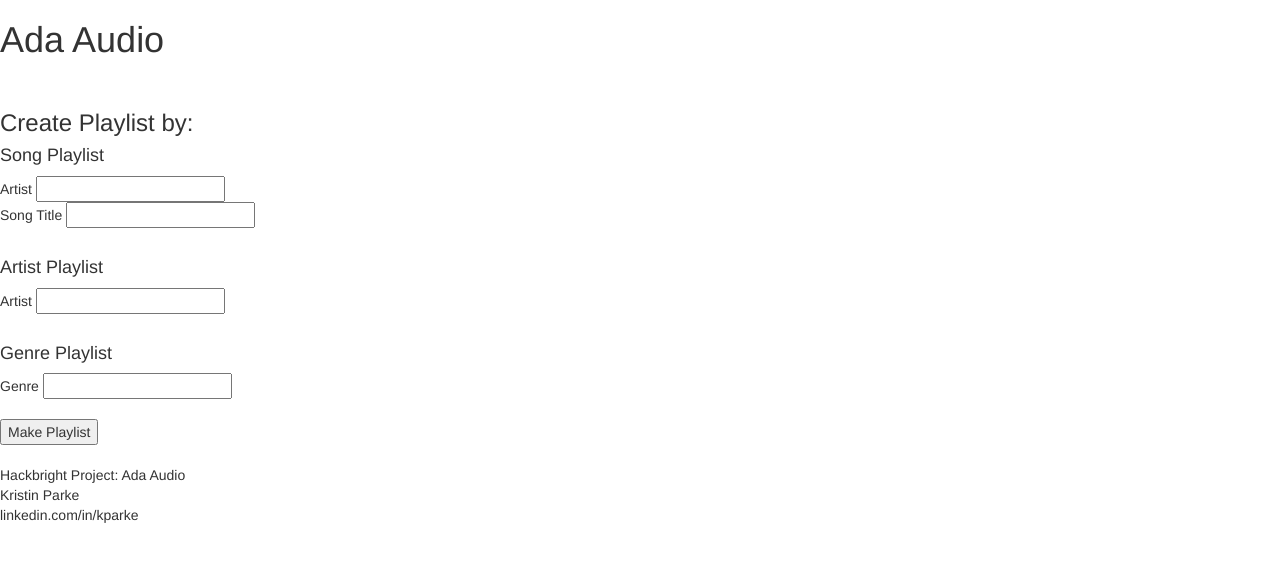
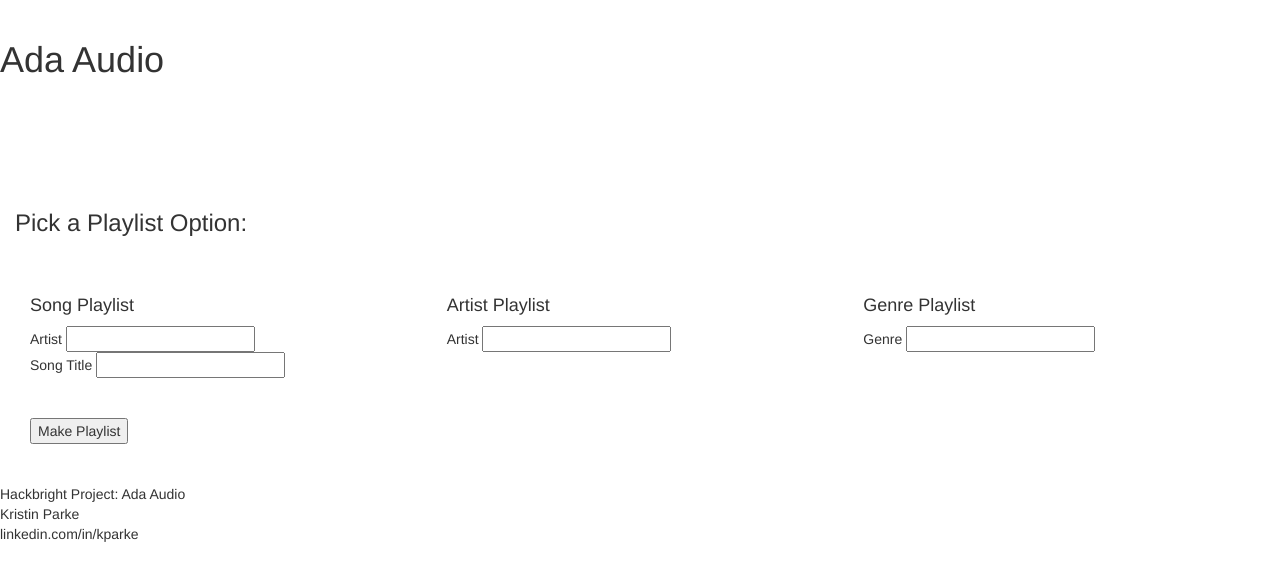
Before and after one commit to SeventhResolve/HB13-Project-Ada-Audio, a Flask app: page / in a window 1280 px wide. Shown: the top 581 px of the page. Run offline with Flask 2, Linux system fonts and the light colour scheme; some libraries are stand-ins or nearby versions.

Commit message:
Added bootstrap styling

```diff
--- a/templates/base.html
+++ b/templates/base.html
@@ -3,14 +3,18 @@
 <head>
     <title>{% block title %}TITLE GOES HERE{% endblock %}</title>
     <link href="https://maxcdn.bootstrapcdn.com/bootstrap/3.3.4/css/bootstrap.min.css" rel="stylesheet">
-    <!-- <link rel="stylesheet" href="/static/css/styles.css"> -->
+    <link rel="stylesheet" href="/static/css/styles.css">
+    <link href='https://fonts.googleapis.com/css?family=Arvo:400,700' rel='stylesheet' type='text/css'>
+    <link rel="shortcut icon" href="{{ url_for('static', filename='favicon.ico') }}">
     <script src="http://code.jquery.com/jquery.js"></script>
 </head>
 <body>
-    <h1>Ada Audio</h1><br>
+    <br>
+    <h1>Ada Audio</h1><br><br>
     {% block content %}BODY CONTENT GOES HERE{% endblock %}
     <br>
-    <footer>Hackbright Project: Ada Audio<br>
+    <footer>
+        Hackbright Project: Ada Audio<br>
         Kristin Parke<br>
         linkedin.com/in/kparke
     </footer>
--- a/templates/homesearchpage.html
+++ b/templates/homesearchpage.html
@@ -5,31 +5,45 @@
 {% block content %}
 
 
-<body>
-    <form action='/playlist'>
-        <h3>Create Playlist by:</h3>
+<!-- <div class="">
+</div> -->
+<br>
+<form class='col-xs-12' action='/playlist'>
+    <br>
+    <br>
+    <h3 class='playlist_title'>Pick a Playlist Option:</h3>
+    <br>
+    <br>
+    <span class='col-xs-4'>
+        <div>
         <h4>Song Playlist</h4>
         Artist
         <input type='text' name='s_artist' class='song'>
-    <br>
+        </div>
+        <div>
         Song Title
         <input type='text' name='song' class="song">
-    <br>
-    <br>
+        </div>
+    </span>
+    <span class='col-xs-4'>
         <h4>Artist Playlist</h4>
         Artist
         <input type='text' name='artist' id='artist'>
-    <br>
-    <br>
+    </span>
+    <span class='col-xs-4'>
         <h4>Genre Playlist</h4>
         Genre
         <input type='text' name='genre' id='genre'>
-    <br>
-    <br>
-        <input type='submit' value='Make Playlist'>
-    </form>
-</body>
-</html>
+    </span>
+    <div class='col-xs-12'>
+        <br>
+        <br>
+        <input id='submit_button' type='submit' value='Make Playlist'>
+        <br>
+        <br>
+        <br>
+    </div>
+</form>
 
 
 
```
Also changed, not shown: templates/playlist.html (+9 -6 lines).
